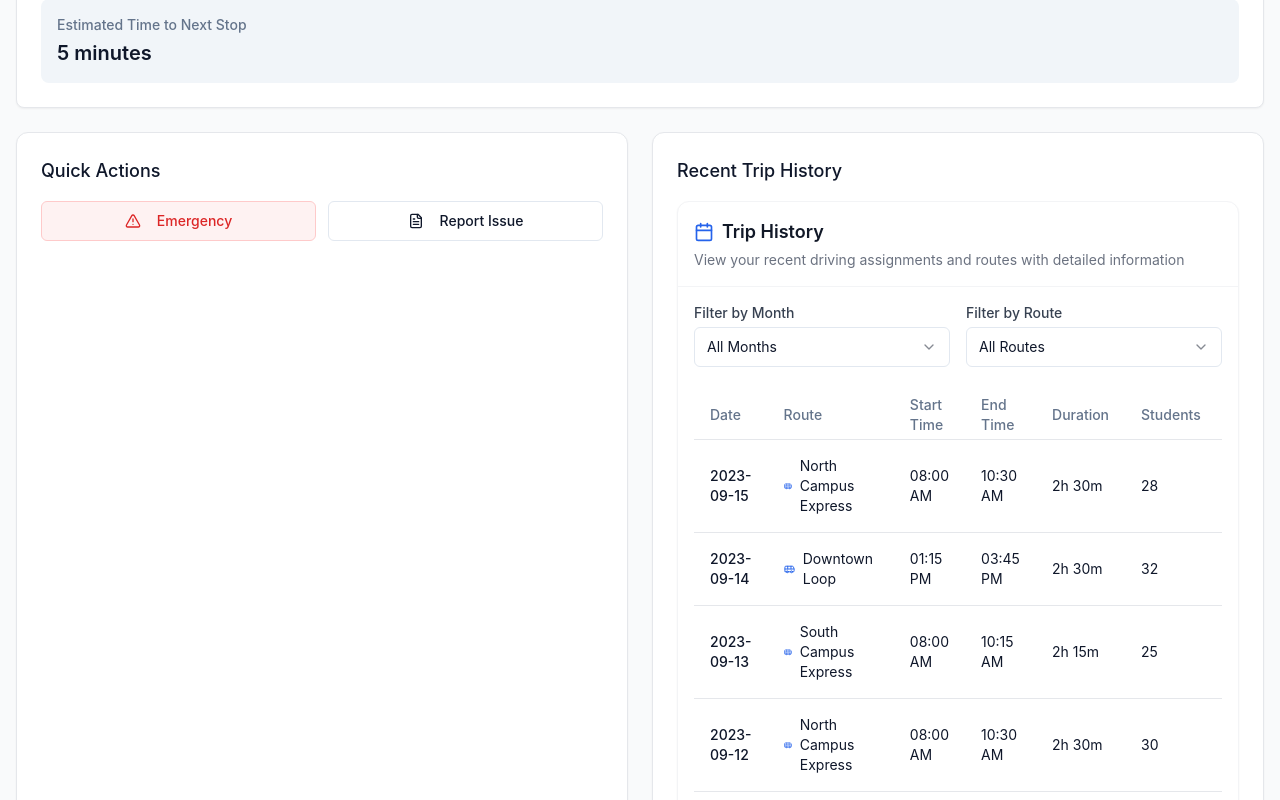
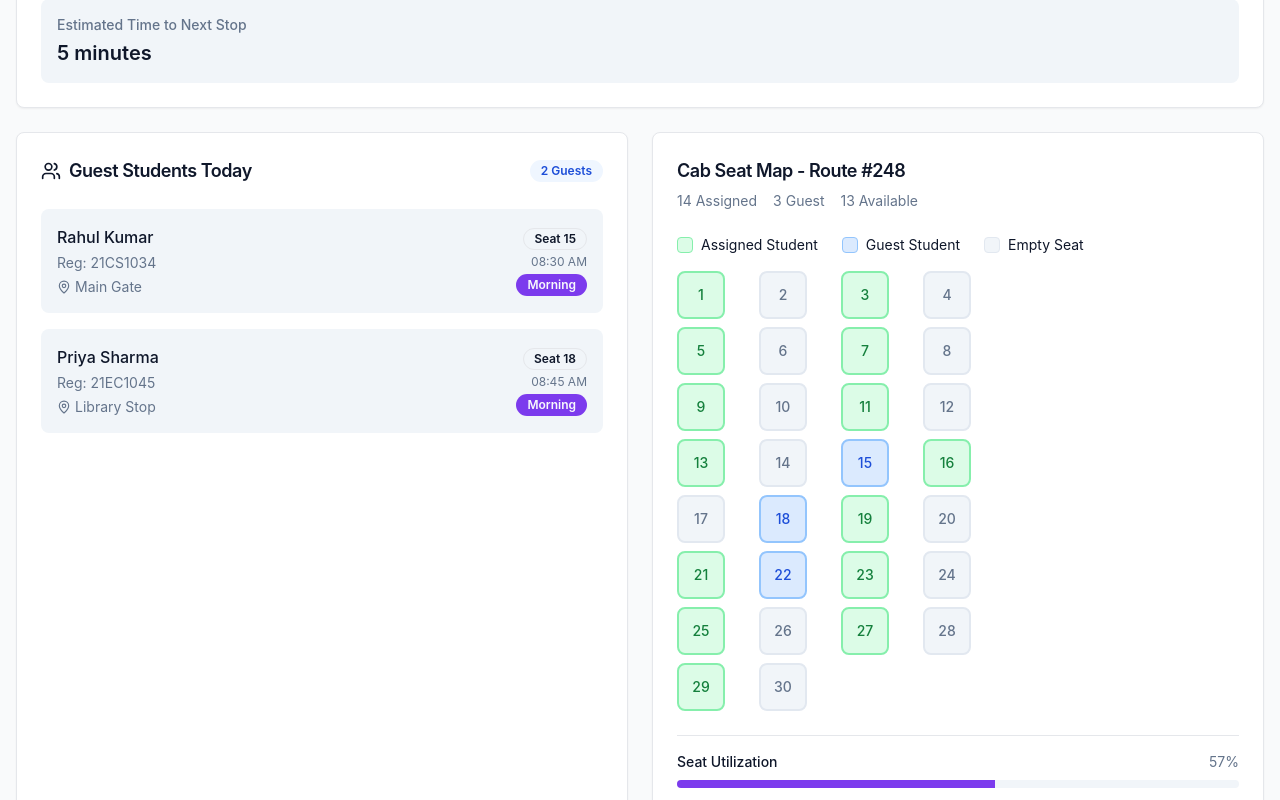
Before and after one commit to pranavm107/ride-minder, a React (Vite) app: page /driver in a window 1280 px wide. Shown: the part 1480-2280 px from the top of the page. Built offline with nearby package versions, Linux system fonts and the light colour scheme.

Commit message:
feat: Add Guest Students section to Driver Dashboard
Adds a "Guest Students Today" section to the Driver Dashboard, displaying a list of guest students, their register numbers, and pickup points for the current day.

```diff
--- /dev/null
+++ b/src/components/driver/GuestStudentsSection.tsx
@@ -0,0 +1,218 @@
+import React from 'react';
+import { Card, CardContent, CardHeader, CardTitle } from '@/components/ui/card';
+import { Badge } from '@/components/ui/badge';
+import { Button } from '@/components/ui/button';
+import { MapPin, Users, AlertCircle } from 'lucide-react';
+
+interface GuestStudent {
+  id: string;
+  name: string;
+  registerNumber: string;
+  pickupPoint: string;
+  timeBooked: string;
+  rideType: 'morning' | 'evening';
+  seatNumber: number;
+}
+
+interface SeatMapProps {
+  totalSeats: number;
+  assignedSeats: number[];
+  guestSeats: number[];
+}
+
+const SeatMap = ({ totalSeats, assignedSeats, guestSeats }: SeatMapProps) => {
+  const seats = Array.from({ length: totalSeats }, (_, i) => i + 1);
+
+  const getSeatStatus = (seatNumber: number) => {
+    if (assignedSeats.includes(seatNumber)) return 'assigned';
+    if (guestSeats.includes(seatNumber)) return 'guest';
+    return 'empty';
+  };
+
+  const getSeatColor = (status: string) => {
+    switch (status) {
+      case 'assigned': return 'bg-green-100 text-green-700 border-green-300';
+      case 'guest': return 'bg-blue-100 text-blue-700 border-blue-300';
+      default: return 'bg-muted text-muted-foreground border-border';
+    }
+  };
+
+  return (
+    <div className="space-y-4">
+      <div className="flex items-center gap-6 text-sm">
+        <div className="flex items-center gap-2">
+          <div className="w-4 h-4 rounded bg-green-100 border border-green-300"></div>
+          <span>Assigned Student</span>
+        </div>
+        <div className="flex items-center gap-2">
+          <div className="w-4 h-4 rounded bg-blue-100 border border-blue-300"></div>
+          <span>Guest Student</span>
+        </div>
+        <div className="flex items-center gap-2">
+          <div className="w-4 h-4 rounded bg-muted border border-border"></div>
+          <span>Empty Seat</span>
+        </div>
+      </div>
+
+      <div className="grid grid-cols-4 gap-2 max-w-xs">
+        {seats.map((seatNumber) => {
+          const status = getSeatStatus(seatNumber);
+          return (
+            <div
+              key={seatNumber}
+              className={`w-12 h-12 rounded-lg border-2 flex items-center justify-center text-sm font-medium transition-colors ${getSeatColor(status)}`}
+            >
+              {seatNumber}
+            </div>
+          );
+        })}
+      </div>
+    </div>
+  );
+};
+
+interface GuestStudentsSectionProps {
+  currentTripStatus: 'inactive' | 'active';
+}
+
+const GuestStudentsSection = ({ currentTripStatus }: GuestStudentsSectionProps) => {
+  const guestStudents: GuestStudent[] = [
+    {
+      id: 'G001',
+      name: 'Rahul Kumar',
+      registerNumber: '21CS1034',
+      pickupPoint: 'Main Gate',
+      timeBooked: '08:30 AM',
+      rideType: 'morning',
+      seatNumber: 15
+    },
+    {
+      id: 'G002',
+      name: 'Priya Sharma',
+      registerNumber: '21EC1045',
+      pickupPoint: 'Library Stop',
+      timeBooked: '08:45 AM',
+      rideType: 'morning',
+      seatNumber: 18
+    },
+    {
+      id: 'G003',
+      name: 'Amit Patel',
+      registerNumber: '21ME1056',
+      pickupPoint: 'Canteen Area',
+      timeBooked: '04:15 PM',
+      rideType: 'evening',
+      seatNumber: 22
+    }
+  ];
+
+  const assignedSeats = [1, 3, 5, 7, 9, 11, 13, 16, 19, 21, 23, 25, 27, 29]; // Mock assigned student seats
+  const guestSeats = guestStudents.map(student => student.seatNumber);
+  const totalSeats = 30;
+
+  const todayGuestStudents = guestStudents.filter(student =>
+    (currentTripStatus === 'active') ||
+    (currentTripStatus === 'inactive' && student.rideType === 'morning')
+  );
+
+  return (
+    <div className="grid grid-cols-1 lg:grid-cols-2 gap-6">
+      {/* Guest Students List */}
+      <Card>
+        <CardHeader>
+          <div className="flex items-center justify-between">
+            <CardTitle className="text-lg flex items-center gap-2">
+              <Users size={20} />
+              Guest Students Today
+            </CardTitle>
+            <Badge variant="secondary" className="bg-blue-50 text-blue-700">
+              {todayGuestStudents.length} Guest{todayGuestStudents.length !== 1 ? 's' : ''}
+            </Badge>
+          </div>
+        </CardHeader>
+        <CardContent>
+          {todayGuestStudents.length > 0 ? (
+            <div className="space-y-4">
+              {todayGuestStudents.map((student) => (
+                <div key={student.id} className="p-4 bg-muted rounded-lg">
+                  <div className="flex items-start justify-between">
+                    <div className="space-y-1">
+                      <h4 className="font-medium">{student.name}</h4>
+                      <p className="text-sm text-muted-foreground">Reg: {student.registerNumber}</p>
+                      <div className="flex items-center gap-1 text-sm text-muted-foreground">
+                        <MapPin size={14} />
+                        {student.pickupPoint}
+                      </div>
+                    </div>
+                    <div className="text-right">
+                      <Badge variant="outline" className="mb-1">
+                        Seat {student.seatNumber}
+                      </Badge>
+                      <p className="text-xs text-muted-foreground">{student.timeBooked}</p>
+                      <Badge
+                        variant={student.rideType === 'morning' ? 'default' : 'secondary'}
+                        className="mt-1"
+                      >
+                        {student.rideType === 'morning' ? 'Morning' : 'Evening'}
+                      </Badge>
+                    </div>
+                  </div>
+                </div>
+              ))}
+
+              {currentTripStatus === 'active' && (
+                <div className="pt-2">
+                  <Button variant="outline" size="sm" className="w-full">
+                    <AlertCircle size={16} className="mr-2" />
+                    Alert if Student Missing
+                  </Button>
+                </div>
+              )}
+            </div>
+          ) : (
+            <div className="text-center py-8 text-muted-foreground">
+              <Users size={48} className="mx-auto mb-4 opacity-50" />
+              <p>No guest students booked for today</p>
+            </div>
+          )}
+        </CardContent>
+      </Card>
+
+      {/* Cab Seat Map */}
+      <Card>
+        <CardHeader>
+          <CardTitle className="text-lg">Cab Seat Map - Route #248</CardTitle>
+          <div className="flex items-center gap-4 text-sm text-muted-foreground">
+            <span>{assignedSeats.length} Assigned</span>
+            <span>{guestSeats.length} Guest</span>
+            <span>{totalSeats - assignedSeats.length - guestSeats.length} Available</span>
+          </div>
+        </CardHeader>
+        <CardContent>
+          <SeatMap
+            totalSeats={totalSeats}
+            assignedSeats={assignedSeats}
+            guestSeats={guestSeats}
+          />
+
+          <div className="mt-6 pt-4 border-t">
+            <div className="flex items-center justify-between text-sm">
+              <span className="font-medium">Seat Utilization</span>
+              <span className="text-muted-foreground">
+                {Math.round(((assignedSeats.length + guestSeats.length) / totalSeats) * 100)}%
+              </span>
+            </div>
+            <div className="w-full bg-muted h-2 rounded-full mt-2 overflow-hidden">
+              <div
+                className="bg-primary h-full transition-all duration-300"
+                style={{ width: `${((assignedSeats.length + guestSeats.length) / totalSeats) * 100}%` }}
+              />
+            </div>
+          </div>
+        </CardContent>
+      </Card>
+    </div>
+  );
+};
+
+export default GuestStudentsSection;
--- a/src/pages/DriverDashboard.tsx
+++ b/src/pages/DriverDashboard.tsx
@@ -9,6 +9,7 @@ import ActionSummaryCards from '@/components/driver/ActionSummaryCards';
 import TripBanner from '@/components/driver/TripBanner';
 import LiveRouteTracking from '@/components/driver/LiveRouteTracking';
 import TripStatistics from '@/components/driver/TripStatistics';
+import GuestStudentsSection from '@/components/driver/GuestStudentsSection';
 import { useToast } from '@/hooks/use-toast';
 import { toast } from 'sonner';
 import { Button } from '@/components/ui/button';
@@ -196,6 +197,11 @@ const DriverDashboard = () => {
           currentTripStatus={currentTripStatus}
           showFullMap={showFullMap}
         />
+
+        {/* Guest Students Section */}
+        {!showFullMap && (
+          <GuestStudentsSection currentTripStatus={currentTripStatus} />
+        )}
 
         {/* Trip In Progress Card */}
         {!showFullMap && currentTripStatus === 'active' && (
```
